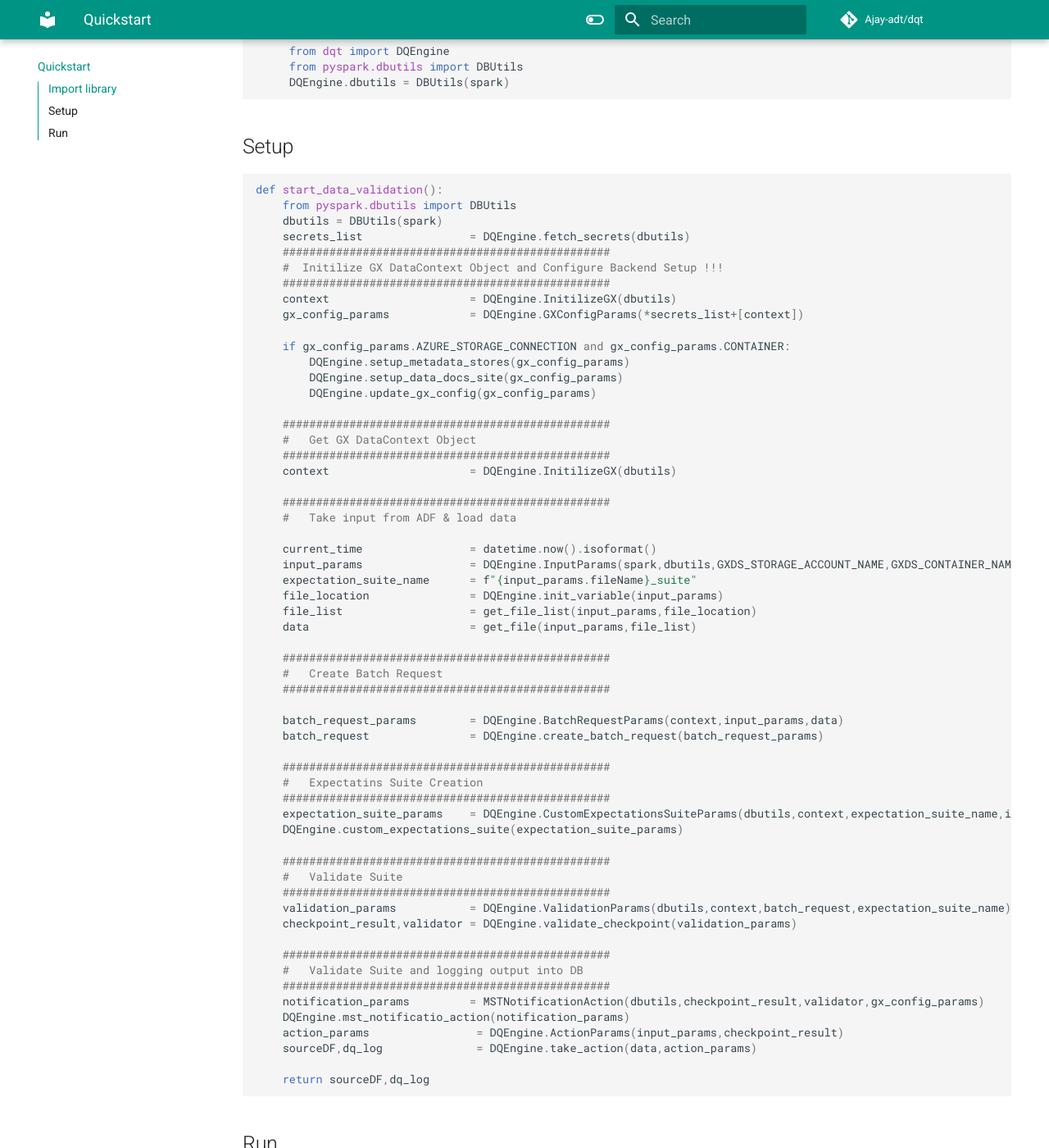
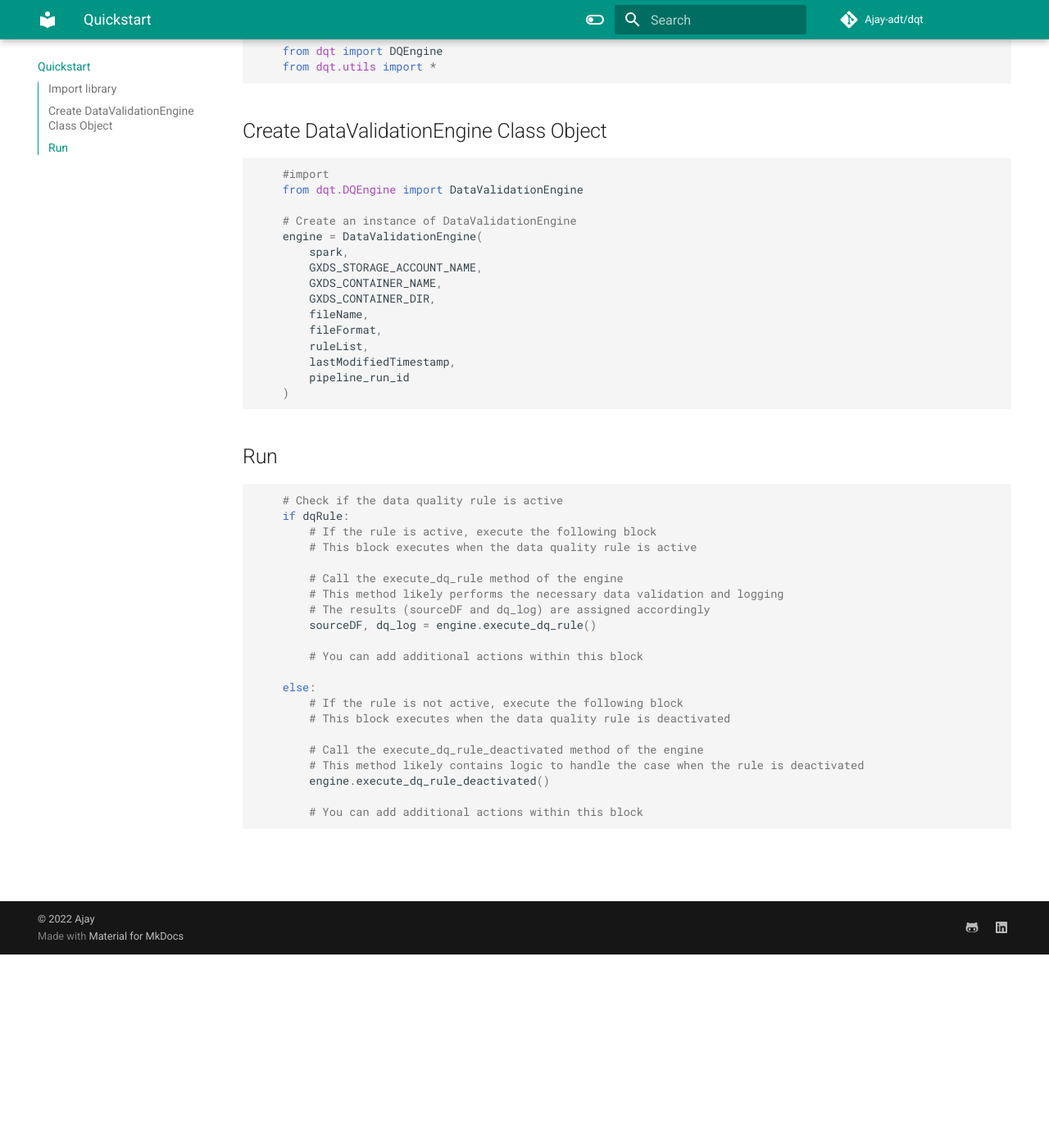
Before and after one commit to Ajay-adt/dqt, an MkDocs documentation site: the page built from docs/quickstart.md, in a window 1280 px wide and 1400 px high, scrolled down 236 px. Shown: the whole window at 82% size. Built offline with MkDocs 1.6.1 and Material for MkDocs 9.7.7, drawn with Linux system fonts in a browser that asks for light colours; comment, search, counter and statistics services are not loaded; some of the changed text lies outside the part shown.

Commit message:
Update quickstart.md

````diff
--- a/docs/quickstart.md
+++ b/docs/quickstart.md
@@ -1,11 +1,57 @@
 ## Import library
 
 ```python
-     from dqt import DQEngine
-     from pyspark.dbutils import DBUtils
-     DQEngine.dbutils = DBUtils(spark)
+    from dqt import DQEngine
+    from dqt.utils import *
 ```
 
+## Create DataValidationEngine Class Object
+```python
+    #import
+    from dqt.DQEngine import DataValidationEngine
+
+    # Create an instance of DataValidationEngine
+    engine = DataValidationEngine(
+        spark,
+        GXDS_STORAGE_ACCOUNT_NAME,
+        GXDS_CONTAINER_NAME,
+        GXDS_CONTAINER_DIR,
+        fileName,
+        fileFormat,
+        ruleList,
+        lastModifiedTimestamp,
+        pipeline_run_id
+    )
+```
+
+
+## Run
+
+```python
+    # Check if the data quality rule is active
+    if dqRule:
+        # If the rule is active, execute the following block
+        # This block executes when the data quality rule is active
+
+        # Call the execute_dq_rule method of the engine
+        # This method likely performs the necessary data validation and logging
+        # The results (sourceDF and dq_log) are assigned accordingly
+        sourceDF, dq_log = engine.execute_dq_rule()
+
+        # You can add additional actions within this block
+
+    else:
+        # If the rule is not active, execute the following block
+        # This block executes when the data quality rule is deactivated
+
+        # Call the execute_dq_rule_deactivated method of the engine
+        # This method likely contains logic to handle the case when the rule is deactivated
+        engine.execute_dq_rule_deactivated()
+
+        # You can add additional actions within this block
+```
+
+<!--
 ## Setup
 
 ```python
@@ -85,4 +131,4 @@ if dqRule:
 else:
    # Action
    pass
-```
+``` -->
````
